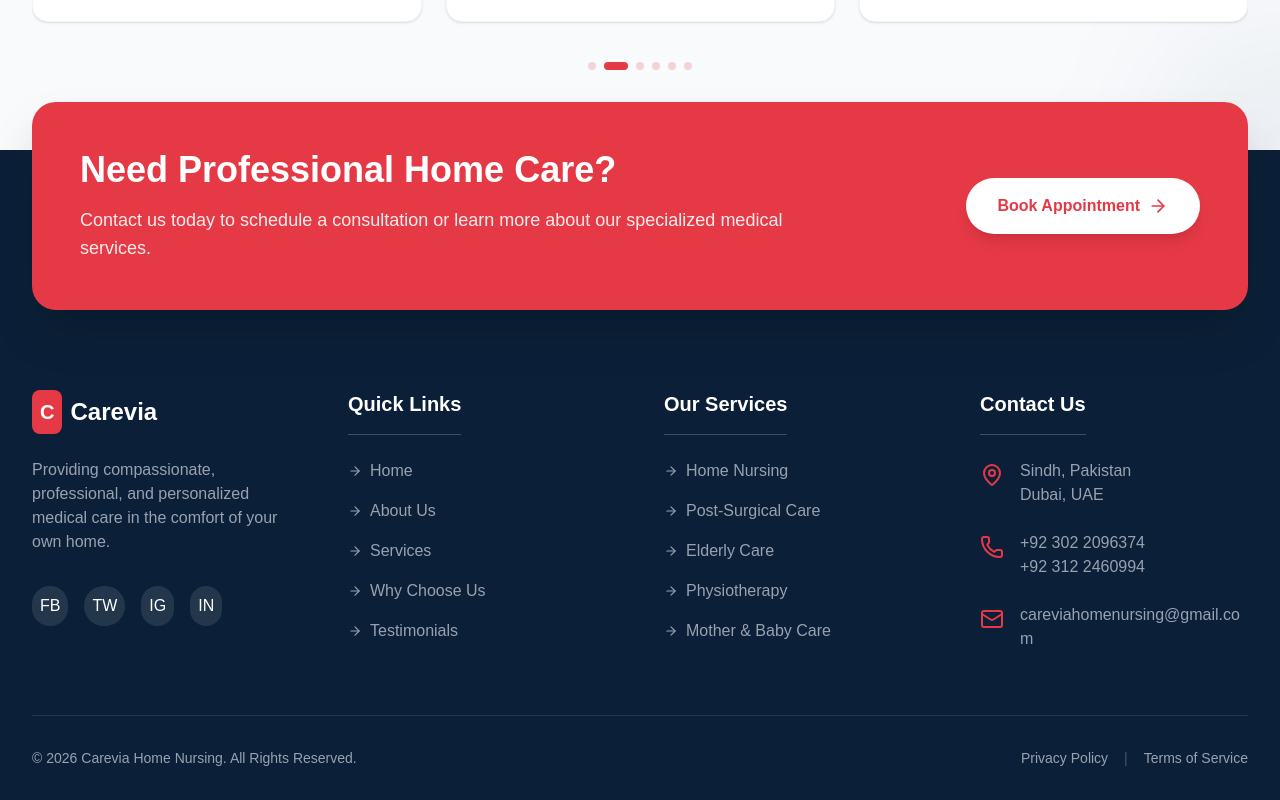
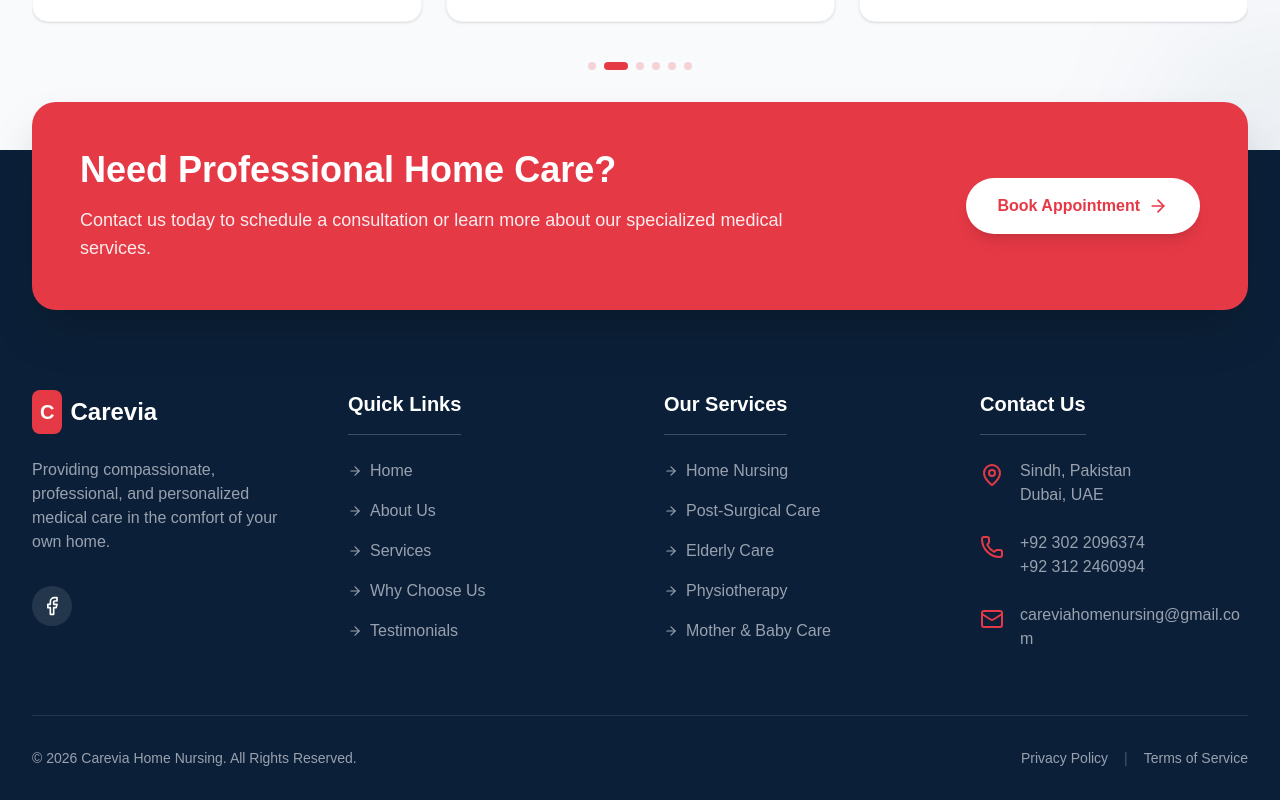
Before and after one commit to AHSANKHAN1999/Carevia, a Next.js app: page / in a window 1280 px wide. Shown: the part 3871-4671 px from the top of the page. Built offline with nearby package versions, Linux system fonts and the light colour scheme.

Commit message:
Removed unused social icons, kept only Facebook

```diff
--- a/src/components/Footer.tsx
+++ b/src/components/Footer.tsx
@@ -1,5 +1,5 @@
 import React from 'react';
-import { Phone, Mail, MapPin, ArrowRight } from 'lucide-react';
+import { Phone, Mail, MapPin, ArrowRight } from 'lucide-react'; // Facebook yahan se nikal diya
 import Link from 'next/link';
 
 const Footer = () => {
@@ -14,7 +14,6 @@ const Footer = () => {
             <p className="text-white/90 text-lg">Contact us today to schedule a consultation or learn more about our specialized medical services.</p>
           </div>
           <div className="md:w-1/3 flex justify-end w-full">
-            {/* YAHAN BUTTON KI JAGAH LINK LAGA DIYA HAI */}
             <Link
               href="/book-a-service"
               className="bg-white text-accent hover:bg-gray-100 font-bold py-4 px-8 rounded-full flex items-center justify-center gap-2 transition-all w-full sm:w-auto shadow-lg"
@@ -40,11 +39,32 @@ const Footer = () => {
             <p className="text-gray-400">
               Providing compassionate, professional, and personalized medical care in the comfort of your own home.
             </p>
+
+            {/* FACEBOOK SVG ICON */}
             <div className="flex gap-4 pt-2">
-              <a href="#" className="bg-white/10 hover:bg-accent p-2 rounded-full transition-colors">FB</a>
-              <a href="#" className="bg-white/10 hover:bg-accent p-2 rounded-full transition-colors">TW</a>
-              <a href="#" className="bg-white/10 hover:bg-accent p-2 rounded-full transition-colors">IG</a>
-              <a href="#" className="bg-white/10 hover:bg-accent p-2 rounded-full transition-colors">IN</a>
+              <a
+                href="https://www.facebook.com/profile.php?id=61567667787669"
+                target="_blank"
+                rel="noreferrer"
+                className="bg-white/10 hover:bg-[#1877F2] hover:text-white p-2.5 rounded-full transition-colors flex items-center justify-center group"
+                aria-label="Facebook"
+              >
+                {/* Asli Facebook jaisa SVG icon */}
+                <svg
+                  xmlns="http://www.w3.org/2000/svg"
+                  width="20"
+                  height="20"
+                  viewBox="0 0 24 24"
+                  fill="none"
+                  stroke="currentColor"
+                  strokeWidth="2"
+                  strokeLinecap="round"
+                  strokeLinejoin="round"
+                  className="group-hover:fill-current"
+                >
+                  <path d="M18 2h-3a5 5 0 0 0-5 5v3H7v4h3v8h4v-8h3l1-4h-4V7a1 1 0 0 1 1-1h3z"></path>
+                </svg>
+              </a>
             </div>
           </div>
 
@@ -72,7 +92,7 @@ const Footer = () => {
             </ul>
           </div>
 
-          {/* Contact Column - UPDATED WITH YOUR DETAILS */}
+          {/* Contact Column */}
           <div>
             <h4 className="text-xl font-bold mb-6 border-b border-white/20 pb-4 inline-block">Contact Us</h4>
             <ul className="space-y-6">
```
